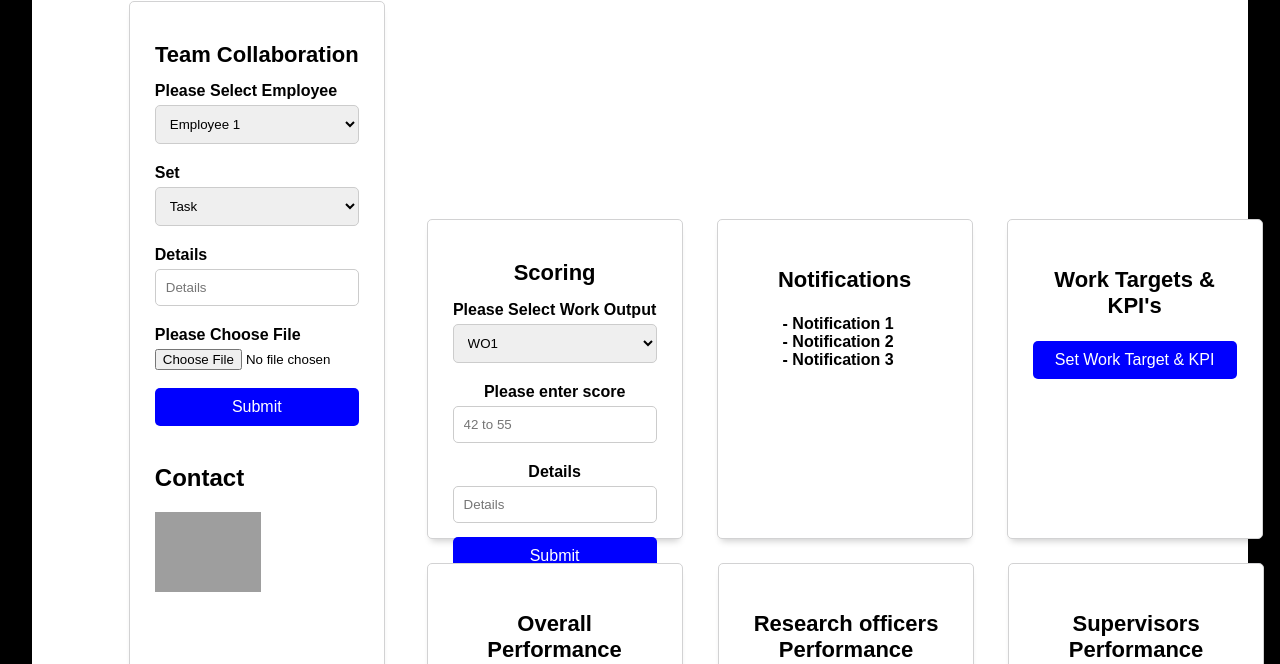
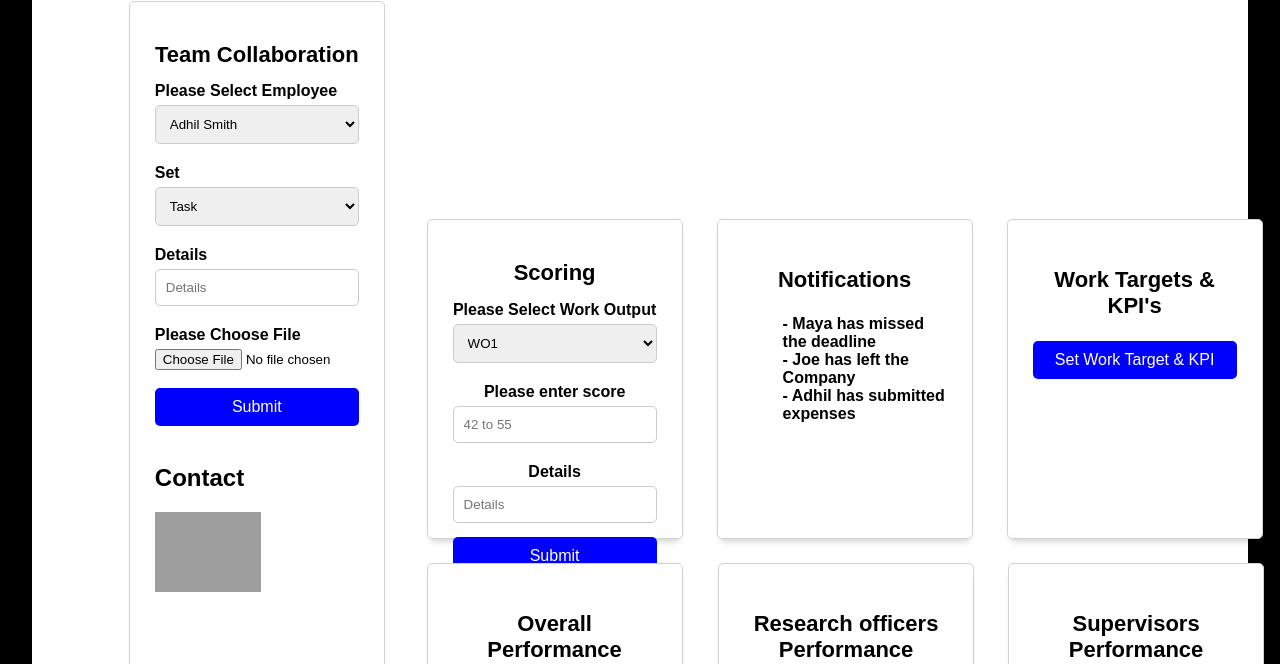
Before and after one commit to Group-36/MIROS, a PHP site: page /TopManagementDashboard.php in a window 1280 px wide. Shown: the part 141-805 px from the top of the page. Run offline with PHP 8.4, Linux system fonts and the light colour scheme; lists and menus that the app fills with data are empty; some libraries are stand-ins or nearby versions; grey boxes are pictures that could not be loaded.

Commit message:
Update TopManagementDashboard.php

```diff
--- a/TopManagementDashboard.php
+++ b/TopManagementDashboard.php
@@ -31,9 +31,9 @@
                       <div class="form-group">
                       <label for="sectionid" style="color: black;">Please Select Employee</label>
                         <select class="sectionclass" id="sectionid" onchange="updateItems()">
-                          <option value="A">Employee 1</option>
-                          <option value="B">Employee 2</option>
-                          <option value="C">Employee 3</option>
+                          <option value="A">Adhil Smith</option>
+                          <option value="B">Joe Bloggs</option>
+                          <option value="C">Michael Hackson</option>
                         </select>
                       </div>
 
@@ -102,9 +102,9 @@
                   <div class="charts-card" style="margin-left: 30px;">
                   <p class="chart-title">Notifications</p>
                     <dl>
-                      <dd style="text-align: left;">- Notification 1</dd>
-                      <dd style="text-align: left;">- Notification 2</dd>
-                      <dd style="text-align: left;">- Notification 3</dd>
+                      <dd style="text-align: left;">- Maya has missed the deadline</dd>
+                      <dd style="text-align: left;">- Joe has left the Company</dd>
+                      <dd style="text-align: left;">- Adhil has submitted  expenses</dd>
                     </dl>
                   </div>
                 </th>
```
